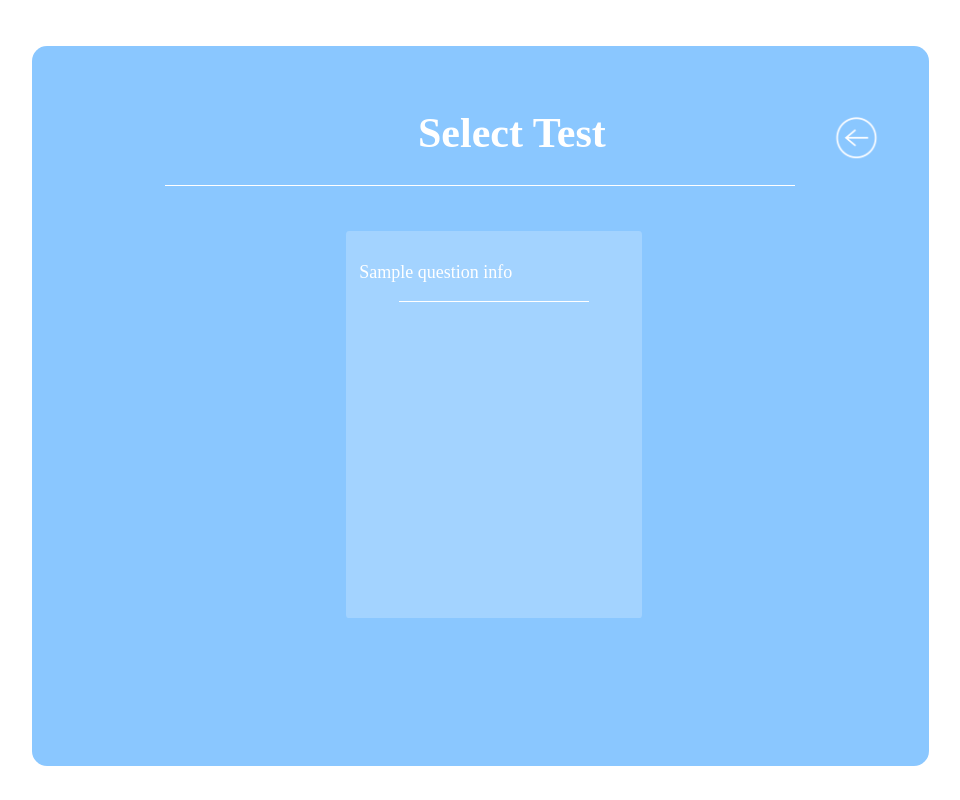
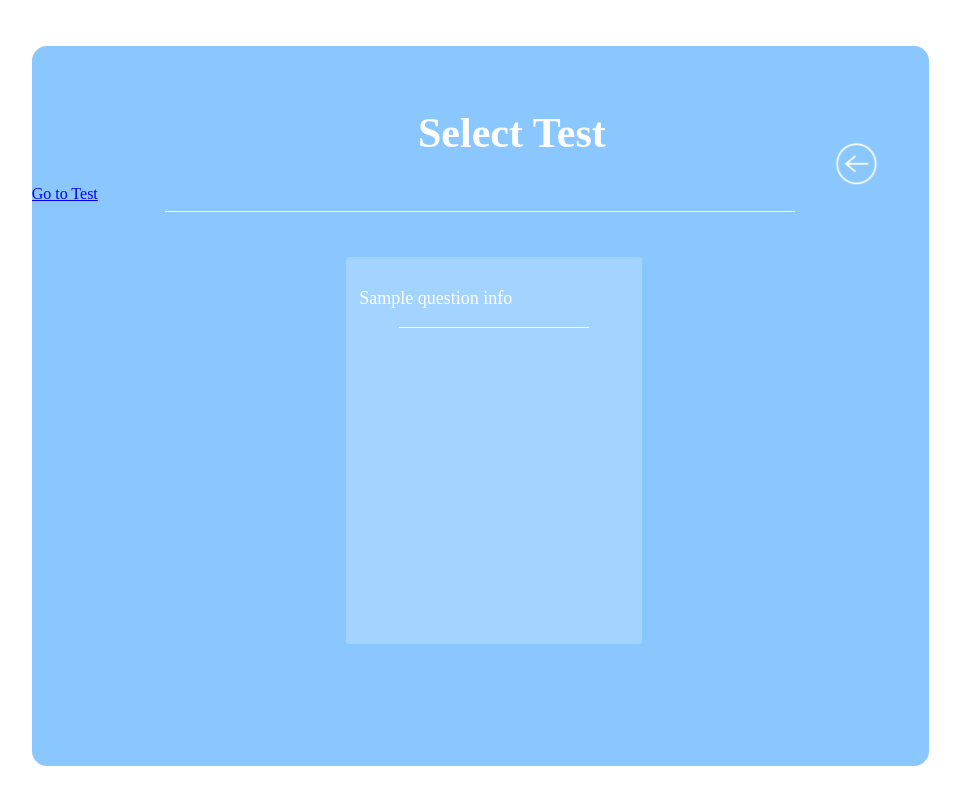
Before and after one commit to mtorres3/SSW322-Test-Survey, a Flask app: template Flask/server/src/templates/test_list.html in a window 1280 px wide. Shown: the whole page, without its empty margins (305-1265 px from the left). Run offline with Flask 2, Linux system fonts and the light colour scheme; the template is opened without the code that fills it: most values are stand-ins (such as "Sample title", 1, 10 or a date in 2020); data that the repository does not hold is empty.

Commit message:
added button to go to tests

```diff
--- a/Flask/server/src/templates/test_list.html
+++ b/Flask/server/src/templates/test_list.html
@@ -12,6 +12,7 @@
 
     <div class='next-question'>
         <h1 class = 'header-list'>Select Test</h1>
+        <a href = '/test_open'> Go to Test</a>
         <hr>
         <a href='/survey_or_test'><img src="/back-button.png" height='50' width='50' class='back'></a>
 
```
